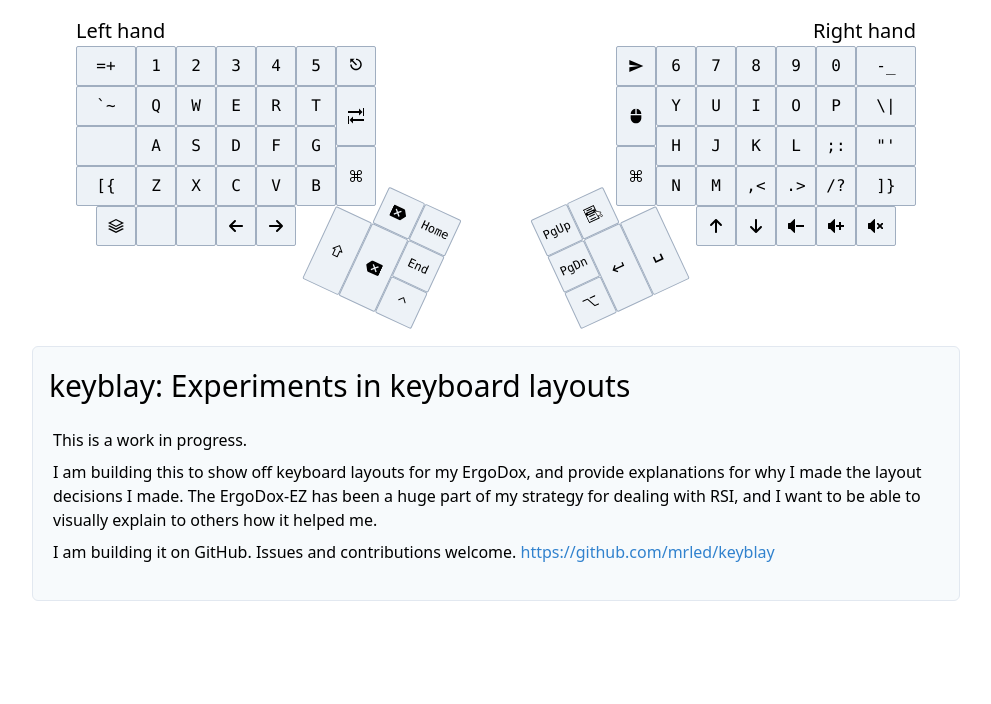
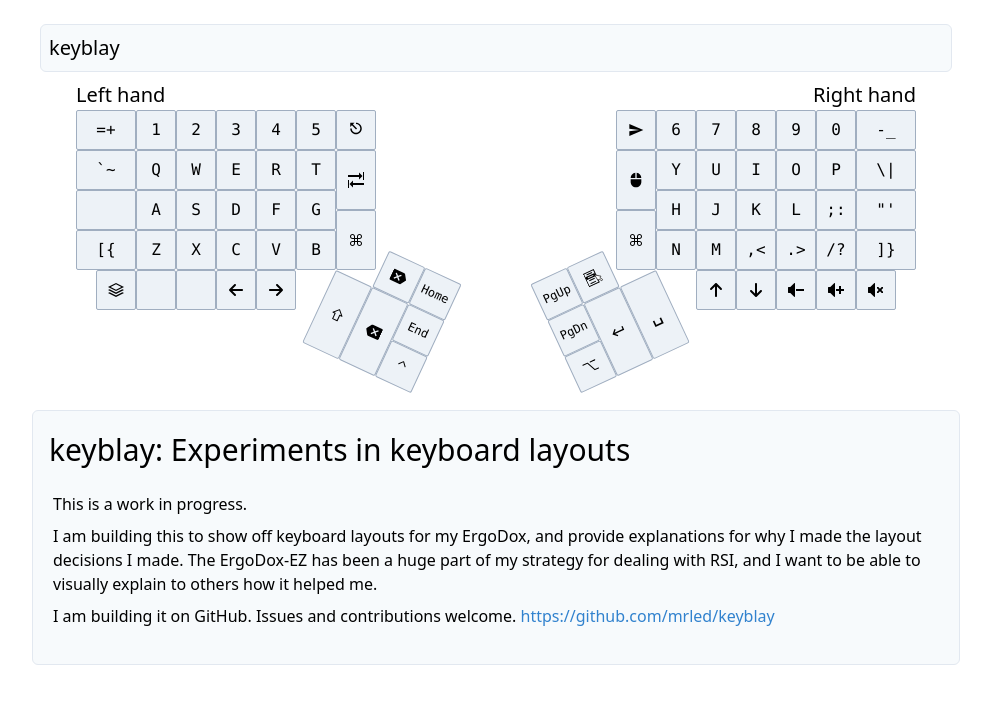
Before and after one commit to mrled/keymap.click, a Next.js app: page / in a window 1280 px wide. Shown: the top 704 px of the page, without its empty margins (0-991 px from the left). Built offline with nearby package versions, Linux system fonts and the light colour scheme.

Commit message:
Add a title bar thing

```diff
--- a/components/keyboard.jsx
+++ b/components/keyboard.jsx
@@ -116,10 +116,17 @@ export const Keyboard = ({ initialState }) => {
   return (
     <>
       <div
-        className="w-full h-full text-sm md:text-base p-4 flex max-w-screen-lg	"
+        className="w-full h-full text-sm md:text-base p-4 flex max-w-screen-lg"
         id="keyblay-debug-outer-wrapper-div"
       >
+
         <div className="w-full md:mr-8 md:px-4 z-10">
+
+          <div className="border border-gray-300 bg-gray-100 rounded-md p-2 m-2">
+            <h1 className="text-xl">keyblay</h1>
+          </div>
+
+
           {renderKeyboard()}
           <div className="bottom-auto top-0 left-0 right-0 border border-gray-300 bg-gray-100 rounded-md p-4 mb-4 mx-auto">
             <InfoPanel
```
